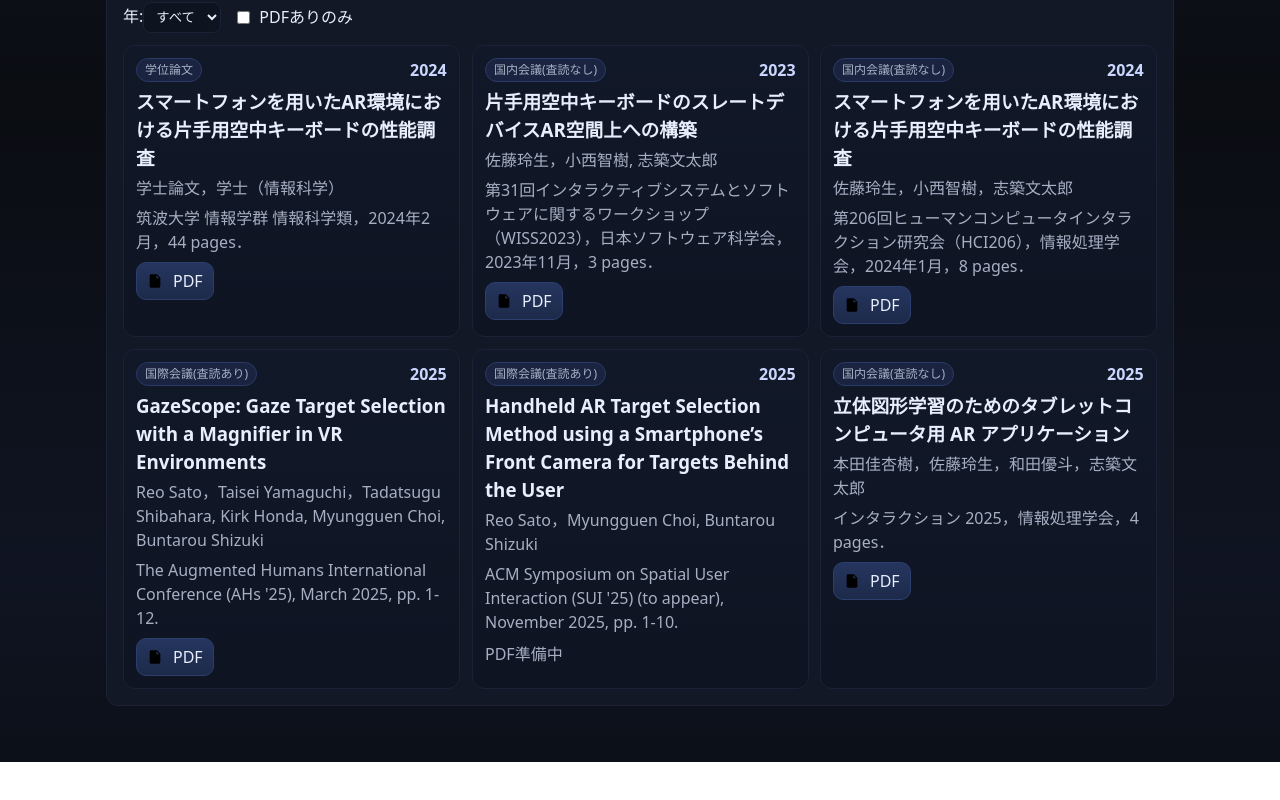
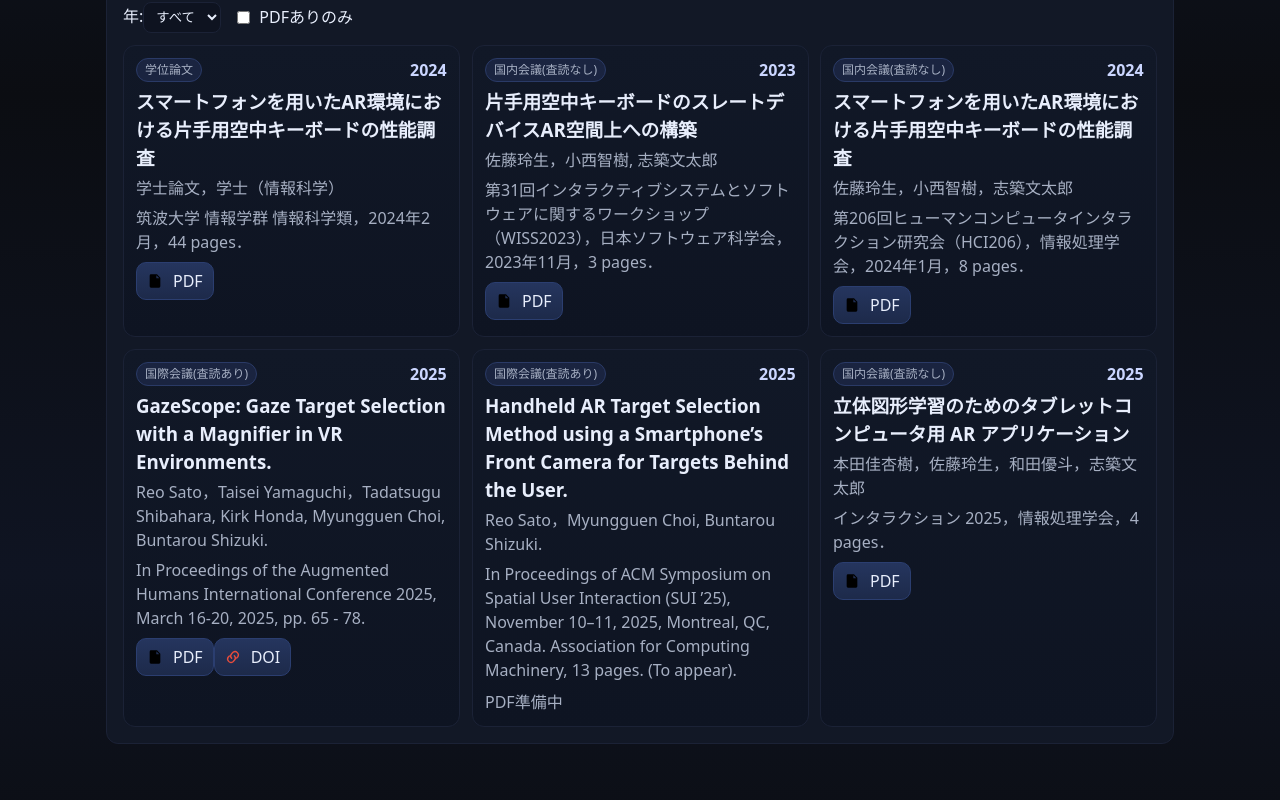
Before and after one commit to leo10969/portfolio, a React (Vite) app: page / in a window 1280 px wide. Shown: the part 1505-2305 px from the top of the page. Before the commit the page ends 2267 px from the top, so only its background shows below. Built offline with nearby package versions, Linux system fonts and the light colour scheme.

Commit message:
feat(publications): add DOI icon and no-break space formatting\n- introduced a new DOI icon for publication links\n- implemented a function to prevent line breaks after periods in publication titles, authors, and venues\n- updated publication entries with improved formatting and added DOI links

```diff
--- a/src/App.jsx
+++ b/src/App.jsx
@@ -359,6 +359,13 @@ function formatTimelineDate(label) {
   return label
 }
 
+// publications内でピリオド直後で改行されないように、
+// ". " を ".\u00A0"（ノーブレークスペース）に置換する
+function noBreakAfterPeriod(text) {
+  if (text == null) return ''
+  return String(text).replace(/\.\s+/g, '.\u00A0')
+}
+
 function PublicationsSection() {
   const [query, setQuery] = useState('')
   const [selectedCategories, setSelectedCategories] = useState([])
@@ -438,9 +445,9 @@ function PublicationsSection() {
               <span className="tag">{p.category}</span>
               <span className="year">{p.year}</span>
             </div>
-            <h3 className="title">{p.title}</h3>
-            <p className="authors">{p.authors}</p>
-            <p className="venue">{p.venue}</p>
+            <h3 className="title">{noBreakAfterPeriod(p.title)}</h3>
+            <p className="authors">{noBreakAfterPeriod(p.authors)}</p>
+            <p className="venue">{noBreakAfterPeriod(p.venue)}</p>
             <div className="actions">
               {p.pdfUrl ? (
                 <a className="btn" href={p.pdfUrl} target="_blank" rel="noreferrer">
@@ -448,6 +455,11 @@ function PublicationsSection() {
                 </a>
               ) : (
                 <span className="muted">PDF準備中</span>
+              )}
+              {p.doi && (
+                <a className="btn" href={p.doi} target="_blank" rel="noreferrer">
+                  <img className="pdf_icon" src={`${import.meta.env.BASE_URL}img/DOI_icon.svg`} />DOI
+                </a>
               )}
             </div>
           </article>
@@ -492,18 +504,20 @@ const publications = [
     id: 'ahs-2025',
     category: '国際会議(査読あり)',
     year: 2025,
-    authors: 'Reo Sato，Taisei Yamaguchi，Tadatsugu Shibahara, Kirk Honda, Myungguen Choi, Buntarou Shizuki',
-    title: 'GazeScope: Gaze Target Selection with a Magnifier in VR Environments',
-    venue: "The Augmented Humans International Conference (AHs '25), March 2025, pp. 1-12.",
+    authors: 'Reo Sato，Taisei Yamaguchi，Tadatsugu Shibahara, Kirk Honda, Myungguen Choi, Buntarou Shizuki.',
+    title: 'GazeScope: Gaze Target Selection with a Magnifier in VR Environments.',
+    venue: "In Proceedings of the Augmented Humans International Conference 2025, March 16-20, 2025, pp. 65 - 78.",
     pdfUrl: 'https://www.iplab.cs.tsukuba.ac.jp/~rsato/paper/ahs25-30.pdf',
+    doi: 'https://dl.acm.org/doi/10.1145/3745900.3746095',
+
   },
   {
     id: 'sui-2025',
     category: '国際会議(査読あり)',
     year: 2025,
-    authors: 'Reo Sato，Myungguen Choi, Buntarou Shizuki',
-    title: 'Handheld AR Target Selection Method using a Smartphone’s Front Camera for Targets Behind the User',
-    venue: "ACM Symposium on Spatial User Interaction (SUI '25) (to appear), November 2025, pp. 1-10.",
+    authors: 'Reo Sato，Myungguen Choi, Buntarou Shizuki.',
+    title: 'Handheld AR Target Selection Method using a Smartphone’s Front Camera for Targets Behind the User.',
+    venue: "In Proceedings of ACM Symposium on Spatial User Interaction (SUI ’25), November 10–11, 2025, Montreal, QC, Canada. Association for Computing Machinery, 13 pages. (To appear).",
     pdfUrl: '',
   },
   {
```
Also changed, not shown: public/img/DOI_icon.svg (added).
